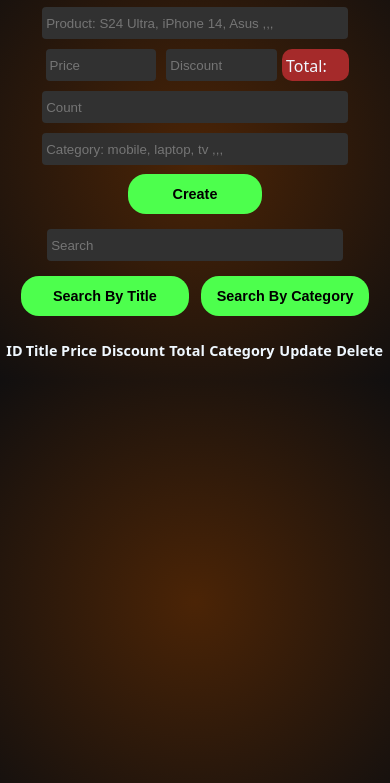
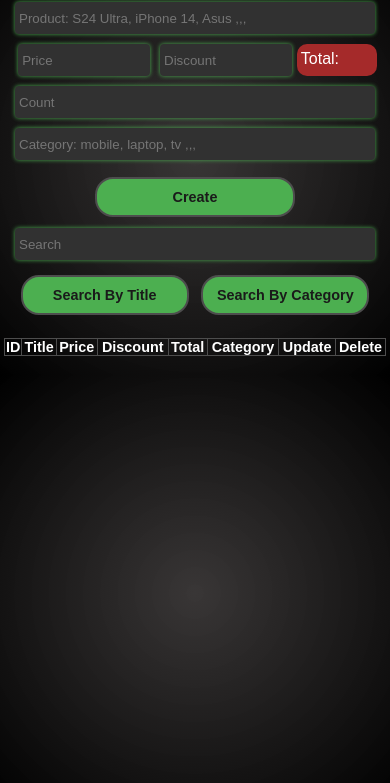
Before and after one commit to Moony2020/cruds, a plain HTML site: page index.html in a window 390 px wide. Shown: the part 61-844 px from the top of the page. Drawn offline with Linux system fonts and the light colour scheme.

Commit message:
updated css file

```diff
--- a/css/style.css
+++ b/css/style.css
@@ -5,16 +5,18 @@
 }
 
 body {
-    background: radial-gradient(circle, rgb(75, 36, 6), rgb(17, 15, 15));
-    color: aliceblue;
-    font-family: system-ui;
+    background: radial-gradient(circle, #2b2828ee, #000000);
+    color: #fff;
+    font-family: Arial, sans-serif;
 }
 
 :root {
-    --first-color: #000000;
-    --second-color: #595959;
-    --text-color: #fffefe;
-    --main-color: #4dff4d;
+    --first-color: #1a1a1a;
+    --second-color: #4d4d4d;
+    --text-color: #fff;
+    --main-color: #4CAF50;
+    --hover-color: #45a049;
+    --modal-bg: rgba(0, 0, 0, 0.4);
 }
 
 .cruds {
@@ -23,32 +25,23 @@ body {
 }
 
 .header {
-    font-size: 1.5rem;
+    font-size: 1.1rem;
     text-align: center;
     margin: 16px 0;
+    color: var(--main-color);
 }
 
-.input {
+.input,
+.output {
     width: 100%;
-    max-width: 1100px;
-    padding-left: 10%;
-    padding-right: 10%;
-    /* but the input in center */
-    margin: 4px auto;
+    max-width: 700px;
+    margin: 6px auto;
     display: flex;
     flex-direction: column;
     align-items: center;
 }
 
-.output {
-    width: 100%;
-    max-width: 1100px;
-    padding-left: 10%;
-    padding-right: 10%;
-    margin: 6px auto;
-    display: flex;
-    justify-content: center;
-}
+
 
 input {
     width: 100%;
@@ -60,6 +53,8 @@ input {
     margin: 5px;
     background: rgb(49, 49, 49);
     color: var(--text-color);
+    box-shadow: 0 0 4px var(--main-color);
+
 }
 
 input:hover {
@@ -94,7 +89,7 @@ input:hover {
 
 button {
     width: 100%;
-    max-width: 300px;
+    max-width: 200px;
     height: 2.5rem;
     margin-top: 12px;
     background: var(--main-color);
@@ -102,7 +97,7 @@ button {
     font-weight: bold;
     font-size: 1rem;
     cursor: pointer;
-    border: 2px var(--second-color);
+    border: 2px solid var(--second-color);
     border-radius: 18px;
     transition: 0.4s;
     outline: none;
@@ -115,16 +110,12 @@ button:hover {
     border: 3px solid var(--main-color);
 }
 
-.sreachBtn,
-.input {
+.sreachBtn {
     text-align: center;
 }
 
-.sreachBtn button,
-.input button {
+.sreachBtn button {
     width: 40%;
-    align-items: center;
-    justify-content: center;
     margin: 4px;
 }
 
@@ -137,6 +128,15 @@ table {
     width: 100%;
     margin: 1.2rem 0;
     text-align: center;
+    color: #fff;
+    border-collapse: collapse;
+}
+
+/* border for table */
+table,
+th,
+td {
+    border: 1px solid var(--second-color);
 }
 
 /* Model styles */
@@ -149,8 +149,7 @@ table {
     width: 100%;
     height: 100%;
     overflow: auto;
-    background-color: rgb(0, 0, 0);
-    background-color: rgba(0, 0, 0, 0.4);
+    background-color: var(--modal-bg);
     color: #000000;
     font-weight: bold;
     align-items: center;
@@ -160,9 +159,9 @@ table {
 .modal-content {
     background-color: #fefefe;
     margin: auto;
-    padding: 20px;
+    padding: 14px;
     border: 1px solid #888;
-    width: 80%;
+    width: 90%;
     max-width: 400px;
     text-align: center;
     border-radius: 10px;
@@ -171,7 +170,7 @@ table {
 .modal-content button {
     margin: 10px;
     padding: 10px 20px;
-    background-color: #4CAF50;
+    background-color: var(--main-color);
     border: none;
     color: white;
     border-radius: 5px;
@@ -179,7 +178,7 @@ table {
 }
 
 .modal-content button:hover {
-    background-color: #45a049;
+    background-color: var(--hover-color);
 }
 
 .modal-content #confirmNo {
@@ -195,34 +194,20 @@ table {
         font-size: .7rem;
     }
 
-    .sumit button,
-    .sreachBtn button,
-    .input button {
+    .sreachBtn button {
         width: 44%;
-        margin: 4px;
-        align-items: center;
-        justify-content: center;
     }
 
     button {
         font-size: .9rem;
     }
 
-    #deleteAllData {
-        padding-left: 7px;
-    }
-
     #thead th {
         font-size: .9rem;
     }
 
-    .model-content button {
-        margin: 10px;
-        margin: 8px auto;
-        background-color: #4CAF50;
-        border: none;
-        color: white;
-        border-radius: 5px;
-        cursor: pointer;
+    .input,
+    .output {
+        max-width: 360px;
     }
 }
--- a/index.html
+++ b/index.html
@@ -4,6 +4,9 @@
     <head>
         <meta charset="UTF-8">
         <meta name="viewport" content="width=device-width, initial-scale=1.0">
+        <meta name="Author" content="Mymoon Dobaibi">
+        <meta name="description" content="Product Management System">
+        <meta name="Keywords" content="Product, Management, mobile, laptop">
         <link rel="stylesheet" href="css/style.css">
         <title>CRUDS</title>
     </head>
```
Lines whose indentation alone changed are shown as unchanged.
